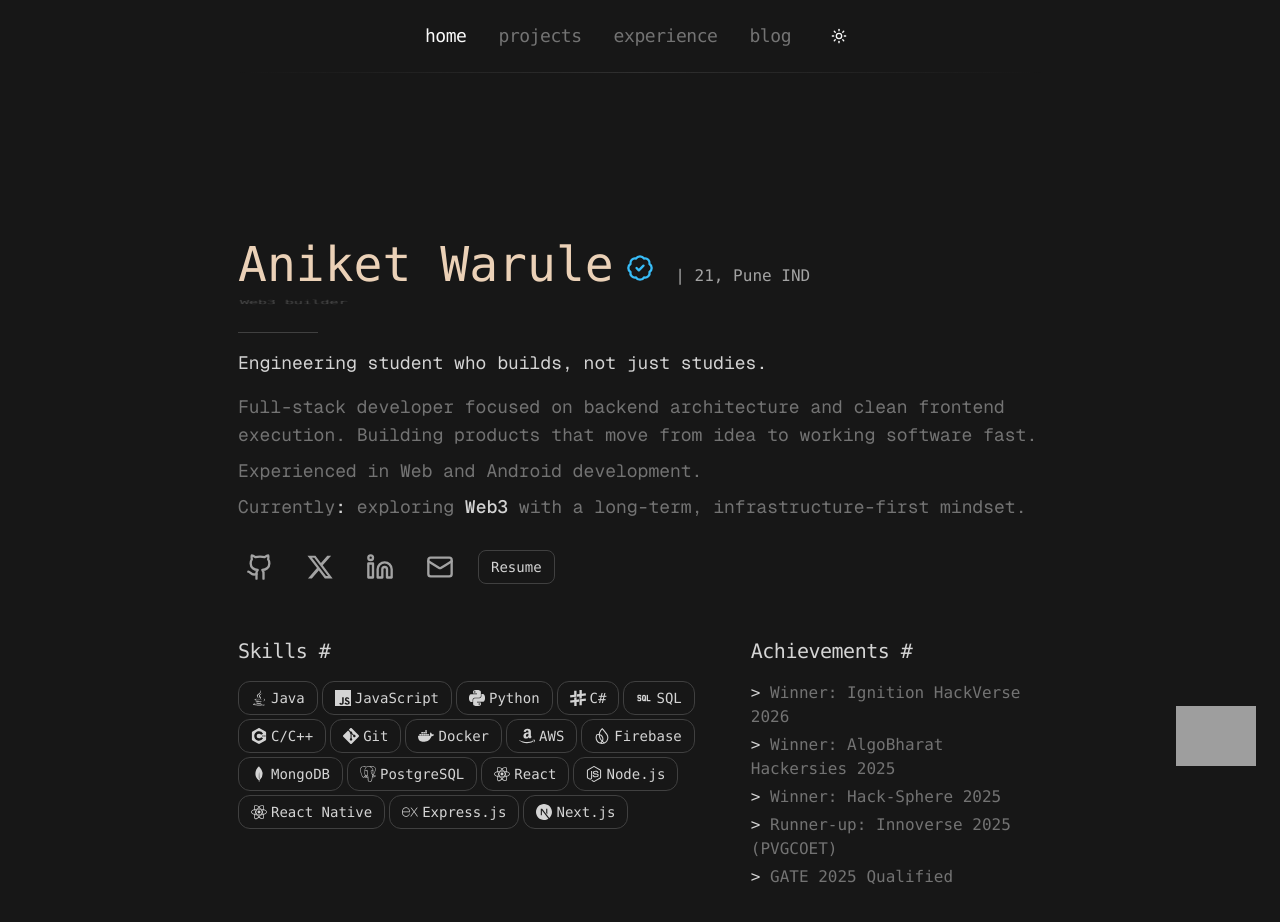
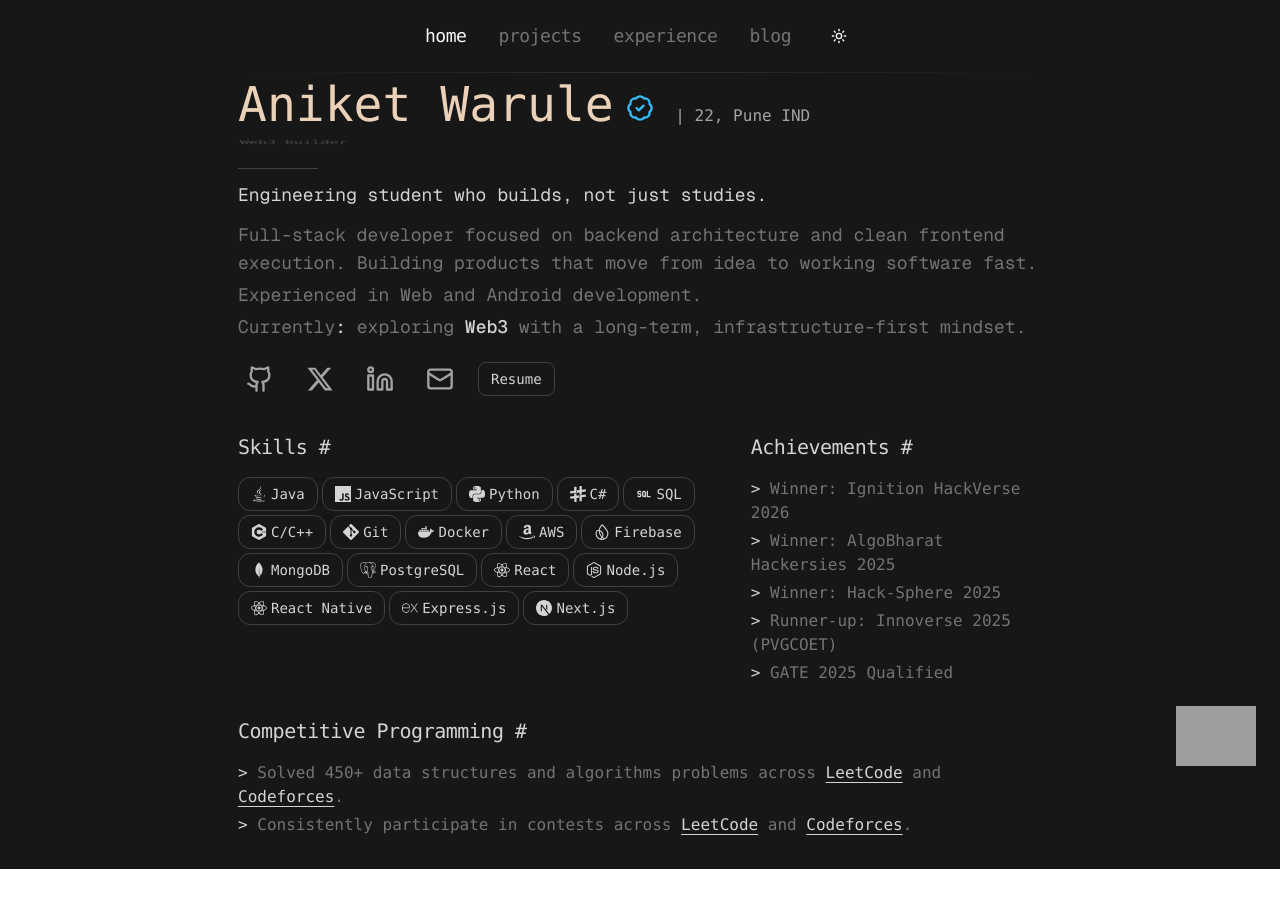
Before and after one commit to Aniketwarule/portfolio, a React (Vite) app: page / in a window 1280 px wide. Shown: the top 922 px of the page. After the commit the page ends 869 px from the top, so only its background shows below. Built offline with nearby package versions, Linux system fonts and the light colour scheme; grey boxes are pictures that could not be loaded.

Commit message:
new content

```diff
--- a/src/pages/Blog.tsx
+++ b/src/pages/Blog.tsx
@@ -1,6 +1,6 @@
 export function Blog() {
   return (
-    <div className="min-h-screen pt-32 md:pt-60 pb-10 md:pb-12">
+    <div className="min-h-screen pt-24 md:pt-36 pb-6 md:pb-8">
       <div className="mb-10">
         <h1 className="font-mono text-2xl md:text-5xl font-normal tracking-normal text-[rgb(131,98,63)] dark:text-[rgb(235,209,183)] mb-3">
           Blog
--- a/src/pages/Experience.tsx
+++ b/src/pages/Experience.tsx
@@ -27,7 +27,7 @@ export function Experience() {
   ];
 
   return (
-    <div className="min-h-screen pt-32 md:pt-60 pb-10 md:pb-12">
+    <div className="min-h-screen pt-24 md:pt-36 pb-6 md:pb-8">
       <div className="mb-10">
         <h1 className="font-mono text-2xl md:text-5xl font-normal tracking-normal text-[rgb(131,98,63)] dark:text-[rgb(235,209,183)] mb-3">
           Experience
--- a/src/pages/Home.tsx
+++ b/src/pages/Home.tsx
@@ -25,7 +25,7 @@ import {
 import { TbSql } from 'react-icons/tb';
 
 export function Home() {
-  const roles = ['Developer', 'ShitPoster', 'Web3 builder', 'Engineer','Full Stack Dev','Late Night Coder'];
+  const roles = ['Developer', 'ShitPoster', 'Web3 builder', 'Engineer','Full Stack Dev'];
   const flipCycleMs = 1800;
   const flipMidMs = 260;
   const [roleIndex, setRoleIndex] = useState(0);
@@ -121,14 +121,14 @@ export function Home() {
   ];
 
   return (
-    <div className="min-h-screen">
-      <section className="pt-32 md:pt-60 pb-10 md:pb-12">
-        <div className="space-y-4">
+    <div className="min-h-screen flex flex-col justify-center pt-20">
+      <section className="pb-6 md:pb-8">
+        <div className="space-y-3">
           <div className="space-y-1">
               <h1 className="group font-mono text-2xl md:text-5xl font-normal tracking-normal text-[rgb(131,98,63)] dark:text-[rgb(235,209,183)] transition-transform duration-200 ease-out motion-safe:hover:scale-[1.02] origin-left">
                 Aniket Warule
                 <BadgeCheck className="inline-block w-5 h-5 md:w-7 md:h-7 align-middle mx-3 text-sky-500 dark:text-sky-400 transition-transform duration-200 ease-out motion-safe:group-hover:scale-110" aria-label="Verified" />
-                <span className="font-mono text-base md:text-md font-normal tracking-normal text-neutral-600 dark:text-neutral-400 mt-2"> | 21, Pune IND
+                <span className="font-mono text-base md:text-md font-normal tracking-normal text-neutral-600 dark:text-neutral-400 mt-2"> | 22, Pune IND
                 </span>
               </h1>
               <p className="font-mono text-base md:text-md text-neutral-600 dark:text-neutral-400 tracking-tight">
@@ -150,7 +150,7 @@ export function Home() {
           <p className="text-base md:text-lg leading-relaxed text-neutral-900 dark:text-neutral-300 max-w-2xl">
             Engineering student who builds, not just studies.
           </p>
-          <div className="text-base md:text-lg leading-relaxed text-neutral-500 dark:text-neutral-500 max-w-4xl space-y-2">
+          <div className="text-base md:text-lg leading-relaxed text-neutral-500 dark:text-neutral-500 max-w-4xl space-y-1">
             <p>
               Full-stack developer focused on backend architecture and clean frontend execution.
               Building products that move from idea to working software fast.
@@ -164,7 +164,7 @@ export function Home() {
           </div>
         </div>
 
-        <div className="mt-6 flex flex-wrap items-center gap-3 sm:gap-4">
+        <div className="mt-4 flex flex-wrap items-center gap-3 sm:gap-4">
           <a
             href="https://github.com/aniketwarule"
             target="_blank"
@@ -212,7 +212,7 @@ export function Home() {
           </a>
         </div>
       </section>
-      <section className="pb-10 md:pb-12">
+      <section className="pb-6 md:pb-8">
         <div className="grid grid-cols-1 md:grid-cols-[1.45fr_0.85fr] gap-8 md:gap-4 items-start">
           <div>
             <h2 className="font-mono text-2xl md:text-xl font-normal tracking-tight text-neutral-900 dark:text-neutral-300 mb-4">
@@ -244,6 +244,22 @@ export function Home() {
             </div>
           </div>
         </div>
+
+        <div className="mt-6 md:mt-8">
+          <h2 className="font-mono text-2xl md:text-xl font-normal tracking-tight text-neutral-900 dark:text-neutral-300 mb-4">
+            Competitive Programming #
+          </h2>
+          <div className="space-y-1">
+            <p className="font-mono text-sm md:text-base text-neutral-500 dark:text-neutral-500 break-words">
+              <span className="text-neutral-900 dark:text-neutral-300 font-medium"> &gt; </span>
+              Solved 450+ data structures and algorithms problems across <a href="https://leetcode.com/u/aniketwarule/" target="_blank" rel="noopener noreferrer" className="text-neutral-900 dark:text-neutral-300 underline underline-offset-4 hover:text-neutral-600 dark:hover:text-neutral-100">LeetCode</a> and <a href="https://codeforces.com/profile/aniketwarule" target="_blank" rel="noopener noreferrer" className="text-neutral-900 dark:text-neutral-300 underline underline-offset-4 hover:text-neutral-600 dark:hover:text-neutral-100">Codeforces</a>.
+            </p>
+            <p className="font-mono text-sm md:text-base text-neutral-500 dark:text-neutral-500 break-words">
+              <span className="text-neutral-900 dark:text-neutral-300 font-medium"> &gt; </span>
+              Consistently participate in contests across <a href="https://leetcode.com/u/aniketwarule/" target="_blank" rel="noopener noreferrer" className="text-neutral-900 dark:text-neutral-300 underline underline-offset-4 hover:text-neutral-600 dark:hover:text-neutral-100">LeetCode</a> and <a href="https://codeforces.com/profile/aniketwarule" target="_blank" rel="noopener noreferrer" className="text-neutral-900 dark:text-neutral-300 underline underline-offset-4 hover:text-neutral-600 dark:hover:text-neutral-100">Codeforces</a>.
+            </p>
+          </div>
+        </div>
       </section>
 
       <button
--- a/src/pages/Projects.tsx
+++ b/src/pages/Projects.tsx
@@ -51,7 +51,7 @@ export function Projects() {
   ];
 
   return (
-    <div className="min-h-screen pt-32 md:pt-60 pb-10 md:pb-12">
+    <div className="min-h-screen pt-24 md:pt-36 pb-6 md:pb-8">
       <div className="mb-10">
         <h1 className="font-mono text-2xl md:text-5xl font-normal tracking-normal text-[rgb(131,98,63)] dark:text-[rgb(235,209,183)] mb-3">
           Projects
```
